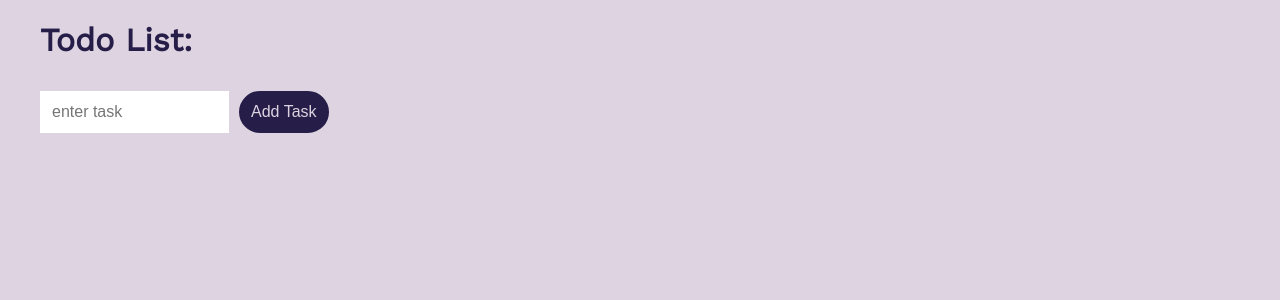
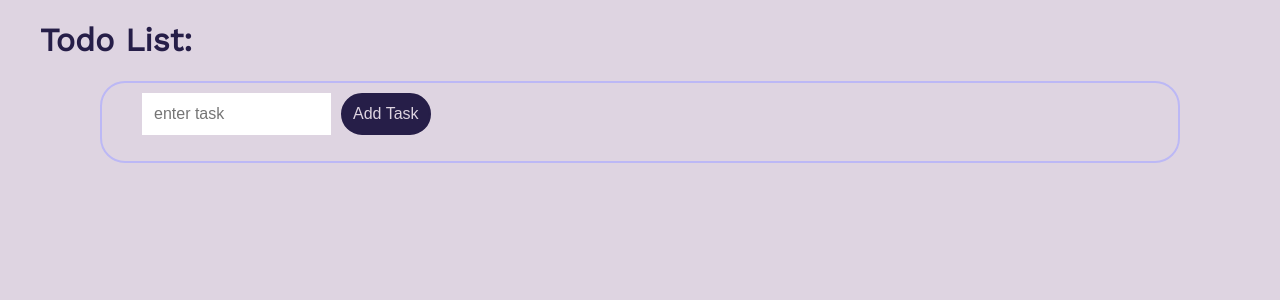
Before and after one commit to mguachun/ToDoList-React, a React (Create React App) app: page / in a window 1280 px wide. Shown: the top 300 px of the page. Built offline with nearby package versions, Linux system fonts and the light colour scheme.

Commit message:
spacing styling

```diff
--- a/src/ToDoList.css
+++ b/src/ToDoList.css
@@ -31,9 +31,11 @@
   margin-bottom: 15px;
   border-radius: 5px;
   list-style: none;
+
 }
 ul.theList {
   padding: 0;
+
 }
 
 .todoListMain .theList li {
@@ -42,11 +44,22 @@ ul.theList {
     padding: 15px;
     margin-bottom: 15px;
     border-radius: 5px;
+    transition: background-color .2s ease-out;
 
-    transition: background-color .2s ease-out;
   }
 
   .todoListMain .theList li:hover {
     background-color: #BCB8F5;
     cursor: pointer;
   }
+  .todoListMain {
+    border-radius: 25px;
+    border: 2px solid #BCB8F5;
+    margin-right: 100px;
+    margin-left: 100px;
+  }
+
+  .theList{
+    margin-left: 360px;
+    justify-content: center;
+  }
```
